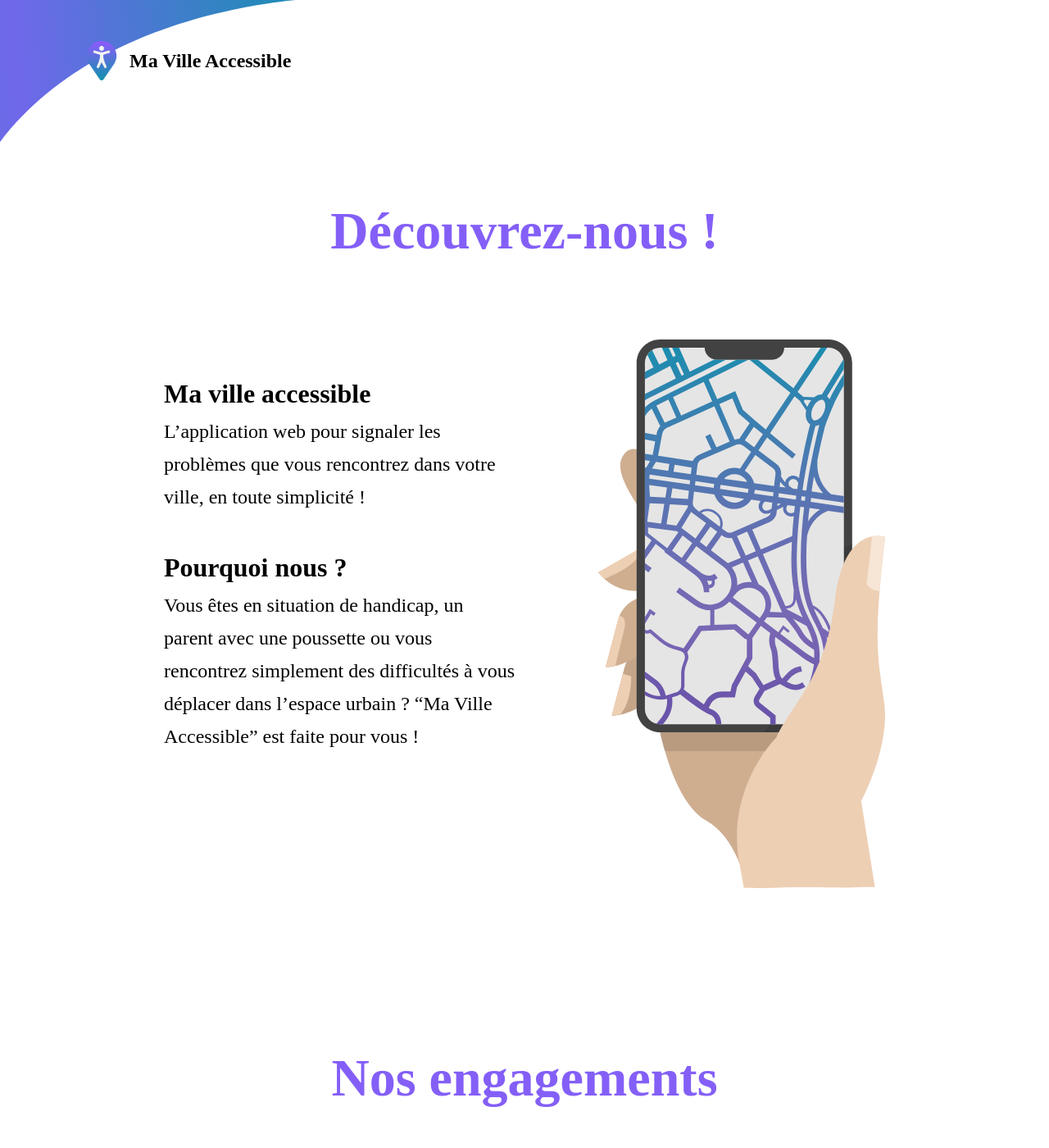
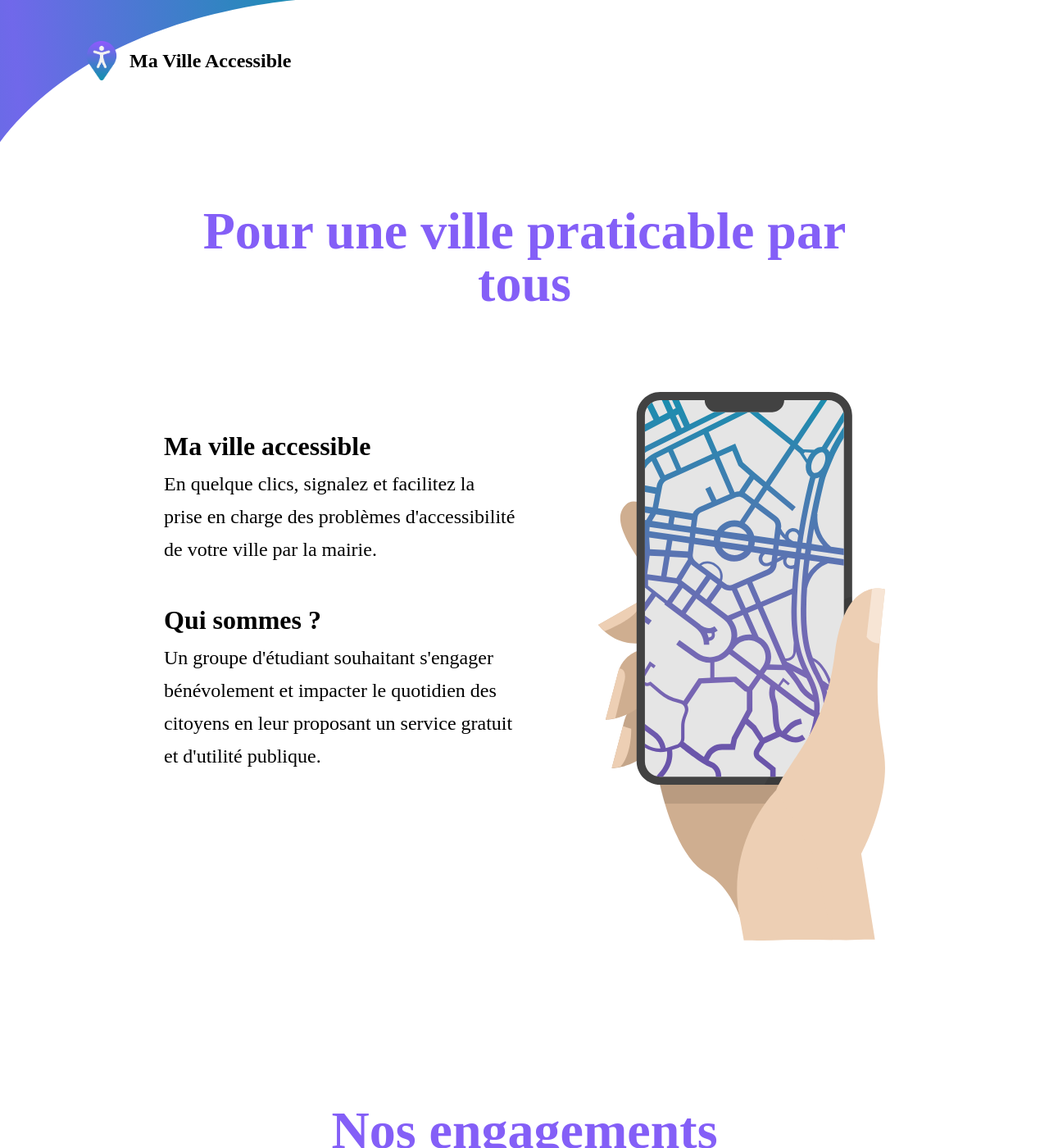
Before and after one commit to Ma-Ville-Accessible/website, a Jekyll site: the page built from index.md, in a window 1280 px wide and 1400 px high. Shown: the whole window at 82% size. Built offline with Jekyll 4.4.1, drawn with Linux system fonts in a browser that asks for light colours.

Commit message:
Introduction txt update

```diff
--- a/_includes/pages/sections/introduction.html
+++ b/_includes/pages/sections/introduction.html
@@ -1,25 +1,25 @@
 <section class="section-introduction">
-    <h2>Découvrez-nous !</h2>
+    <h2>Pour une ville praticable par tous</h2>
 
     <div class="introduction-container">
         <div class="introduction-right-box">
             <div class="ma-ville-accessible">
-                <h4>Ma ville accessible</h3>
+                <h4>Ma ville accessible</h4>
 
                 <p class="">
-                    L’application web pour signaler les problèmes que vous
-                    rencontrez dans votre ville, en toute simplicité !
+                    En quelque clics, signalez et facilitez
+                    la prise en charge des problèmes d'accessibilité
+                    de votre ville par la mairie.
                 </p>
             </div>
 
             <div class="pourquoi-nous">
-                <h4>Pourquoi nous ?</h3>
+                <h4>Qui sommes ?</h3>
 
                 <p class="">
-                    Vous êtes en situation de handicap, un parent avec une
-                    poussette ou vous rencontrez simplement des difficultés à
-                    vous déplacer dans l’espace urbain ? “Ma Ville Accessible”
-                    est faite pour vous !
+                    Un groupe d'étudiant souhaitant s'engager bénévolement
+                    et impacter le quotidien des citoyens en leur proposant
+                    un service gratuit et d'utilité publique.
                 </p>
             </div>
         </div>
```
Also changed, not shown: Gemfile.lock.
